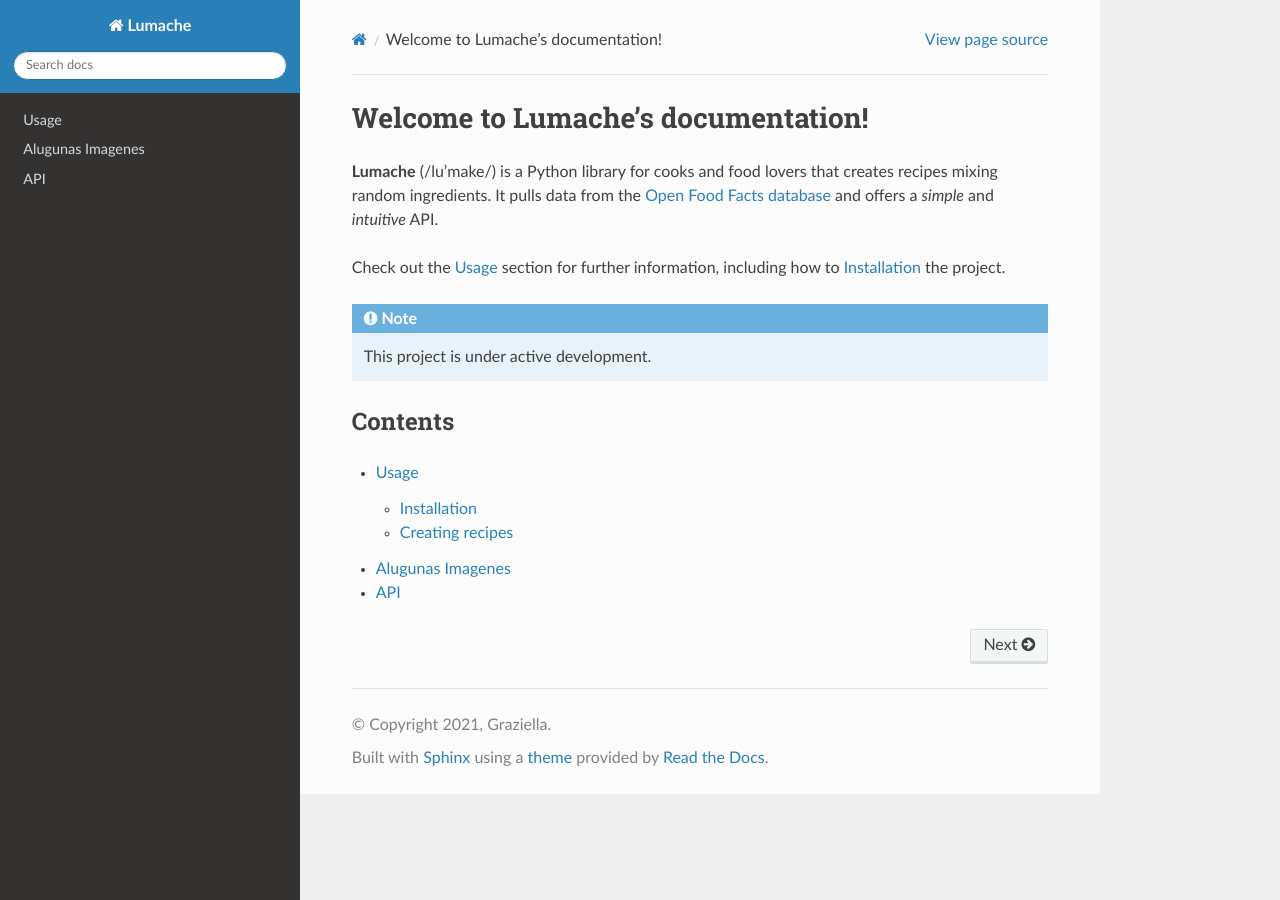
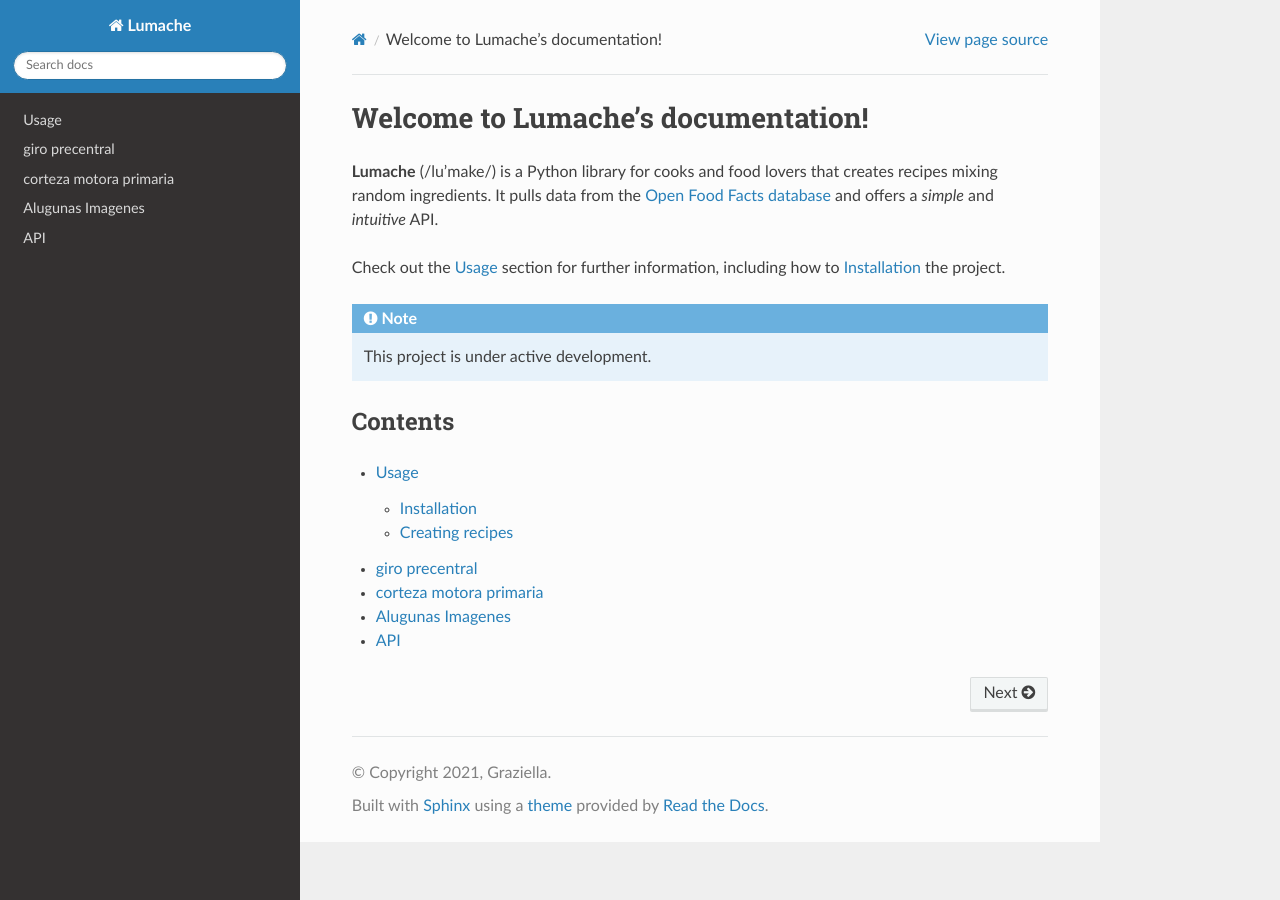
Before and after one commit to matecom57/santosg57-neuro, a Sphinx documentation site: the page built from docs/source/index.rst, in a window 1280 px wide. Built offline with Sphinx 7.4.7 and the Read the Docs theme 3.1.0, drawn with Linux system fonts in a browser that asks for light colours.

Commit message:
Test comité

```diff
--- a/docs/source/corteza_motora_primaria.rst
+++ b/docs/source/corteza_motora_primaria.rst
@@ -1,3 +1,6 @@
+corteza motora primaria
+=======================
+
 La corteza motora primaria (M1) es la región del cerebro responsable de iniciar los movimientos voluntarios, situada en el giro precentral del lóbulo frontal. Recibe información de otras áreas del cerebro para controlar la ejecución de movimientos precisos y envía señales a los músculos a través de las motoneuronas para su contracción. Es crucial para la coordinación motora, la fuerza, la precisión y el aprendizaje motor.
 Ubicación y estructura
 
--- /dev/null
+++ b/docs/source/giro_precentral.rst
@@ -0,0 +1,4 @@
+giro precentral
+===============
+
+El giro precentral es una estructura clave del cerebro ubicada en el lóbulo frontal, anterior al surco central. Su función principal es la corteza motora primaria, que controla los movimientos voluntarios del cuerpo. Esta área es esencial para planificar y ejecutar movimientos y está organizada somatotópicamente, de modo que diferentes partes de esta corteza se encargan de controlar diferentes partes del cuerpo (conocido como homúnculo motor)
--- a/docs/source/index.rst
+++ b/docs/source/index.rst
@@ -19,5 +19,7 @@ Contents
 .. toctree::
 
    usage
+   giro_precentral
+   corteza_motora_primaria
    Imagenes/imagenes
    api
```
